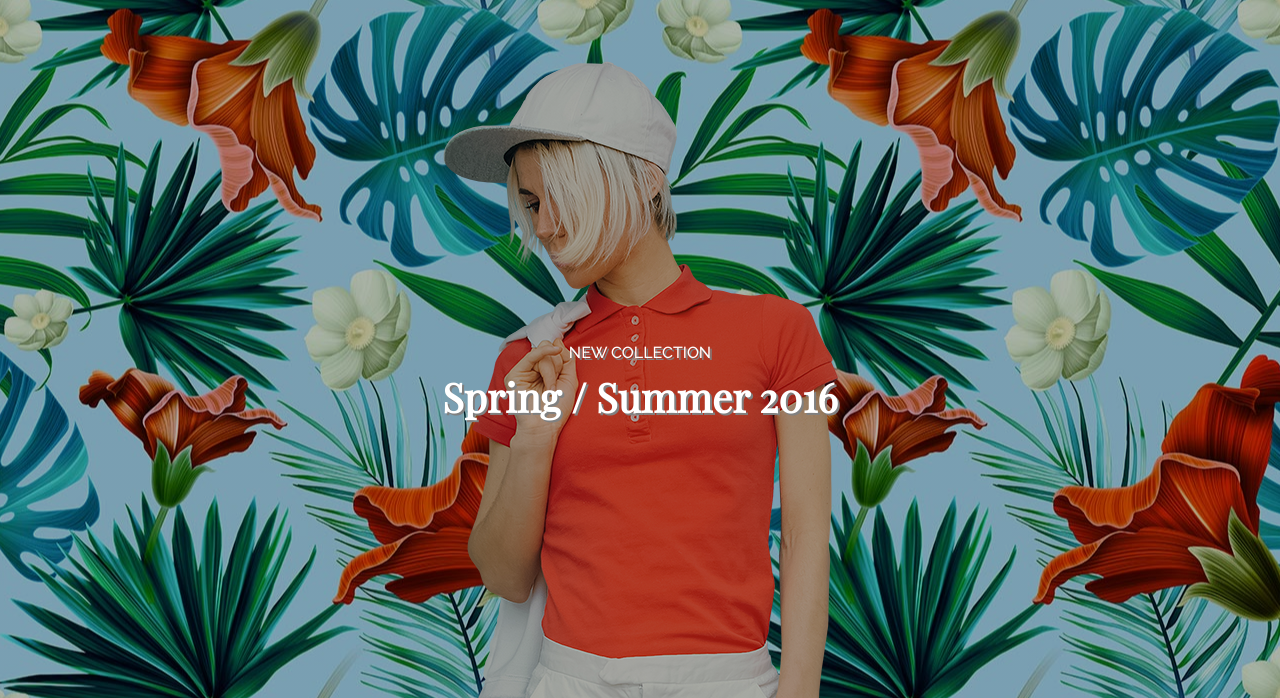
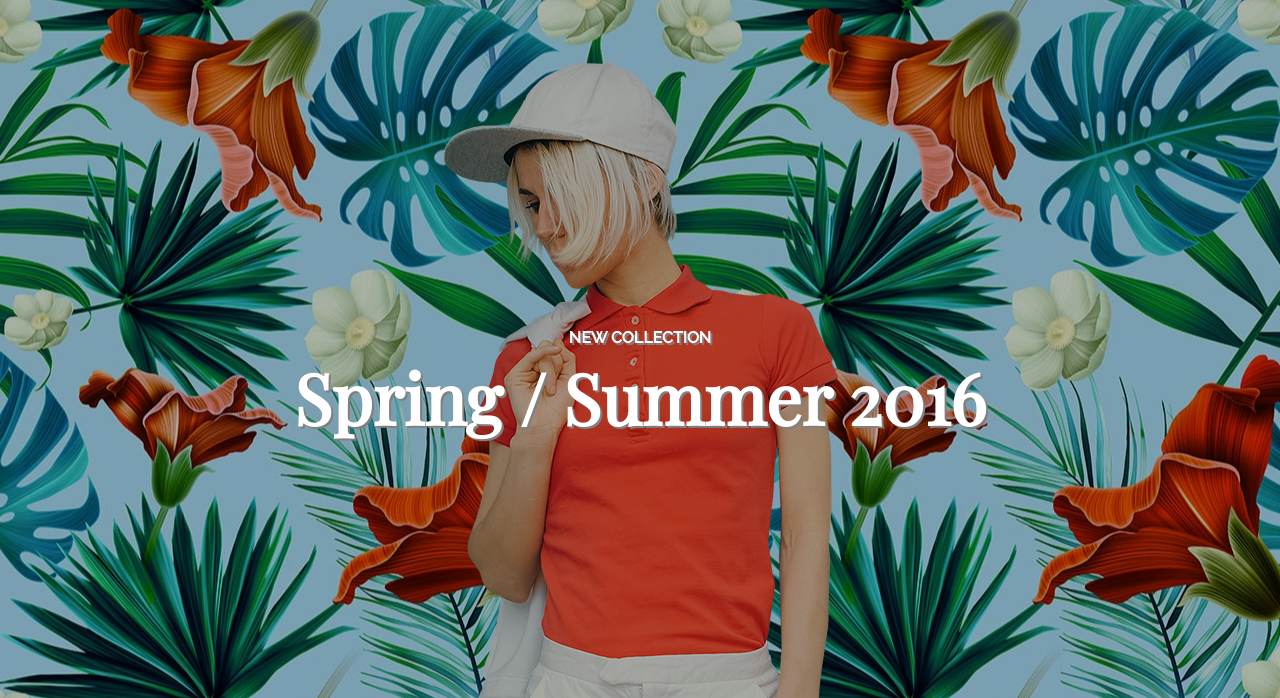
Before and after one commit to shovalsolo/Aloha-site, a plain HTML site: page index 1.html in a window 1280 px wide. Shown: the part 102-800 px from the top of the page. Drawn offline with nearby package versions, Linux system fonts and the light colour scheme.

Commit message:
update 12:00

```diff
--- a/font.css
+++ b/font.css
@@ -10,6 +10,10 @@
 
 .font-lar{
 	font-size:40px;
+}
+
+.font-ex-lar{
+	font-size:70px;
 }
 
 .font-we-bo{
--- a/index 1.html
+++ b/index 1.html
@@ -46,8 +46,8 @@
 	</header>
 <!--Top banner of the site-->
     <section class="banner flex flex-center flex-dir-col wcolor opacity">
-        <p><span class="pad-up-down font-f-rale text-shadow">NEW COLLECTION</span></p><br>
-        <h1><span class="font-lar font-f-play text-shadow">Spring / Summer 2016</span></h1>
+        <p><span class="pad-up-down font-f-rale text-shadow font-we-bo">NEW COLLECTION</span></p><br>
+        <h1><span class="font-ex-lar font-f-play text-shadow">Spring / Summer 2016</span></h1>
     </section>
 <!--CTA of the site-->
     <main>
```
